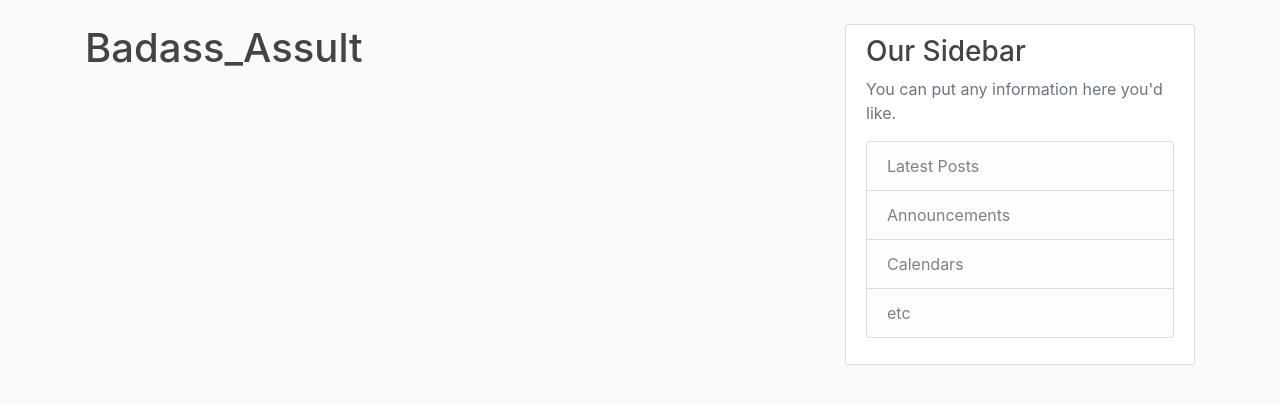
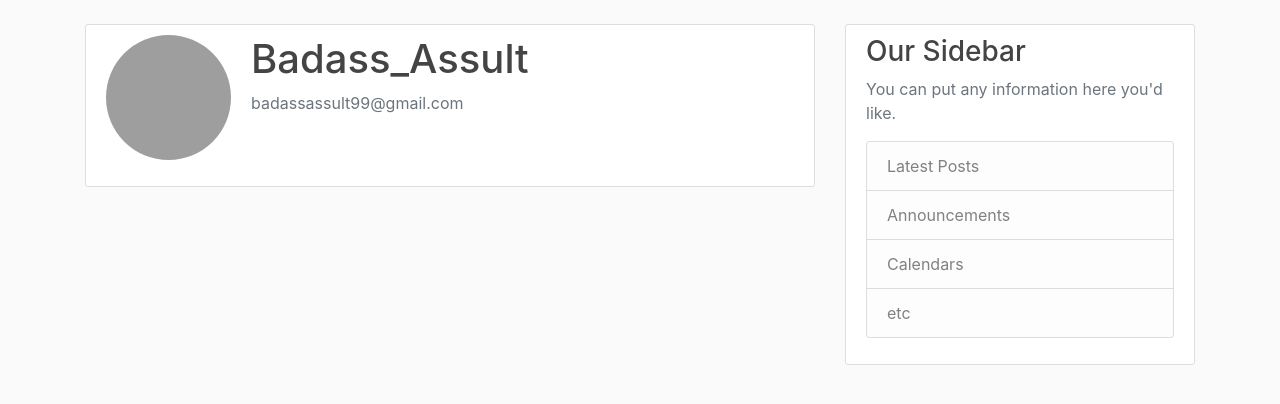
Before and after one commit to thefudgesupreme/BloggingsiteUsingFlask, a Flask app: page /account in a window 1280 px wide. Shown: the part 56-460 px from the top of the page. Run offline with Flask 2, Linux system fonts and the light colour scheme; a user stored in the database is signed in; some libraries are stand-ins or nearby versions; grey boxes are pictures that could not be loaded.

Commit message:
User Profile Page Completed

```diff
--- a/FlaskBlog/routes.py
+++ b/FlaskBlog/routes.py
@@ -77,4 +77,6 @@ def logout():
 @app.route('/account')
 @login_required
 def account():
-    return render_template('account.html', title="Account Page")
+    user_profile=url_for('static',filename='profiles/' + current_user.img_file)
+    print(user_profile)
+    return render_template('account.html', title="Account Page",img_file=user_profile)
--- a/FlaskBlog/templates/account.html
+++ b/FlaskBlog/templates/account.html
@@ -1,4 +1,13 @@
 {% extends "layout.html" %}
 {% block content %}
-    <h1>{{ current_user.username.title() }}</h1>
+    <div class="content-section">
+        <div class="media">
+            <img class="rounded-circle account-img" src="{{ img_file }}">
+            <div class="media-body">
+                <h2 class="account-heading">{{ current_user.username.title() }}</h2>
+                <p class="text-secondary">{{ current_user.email.lower() }}</p>
+            </div>
+        </div>
+{#        FORM HERE#}
+    </div>
 {% endblock content %}
```
Also changed, not shown: 1 other file.
